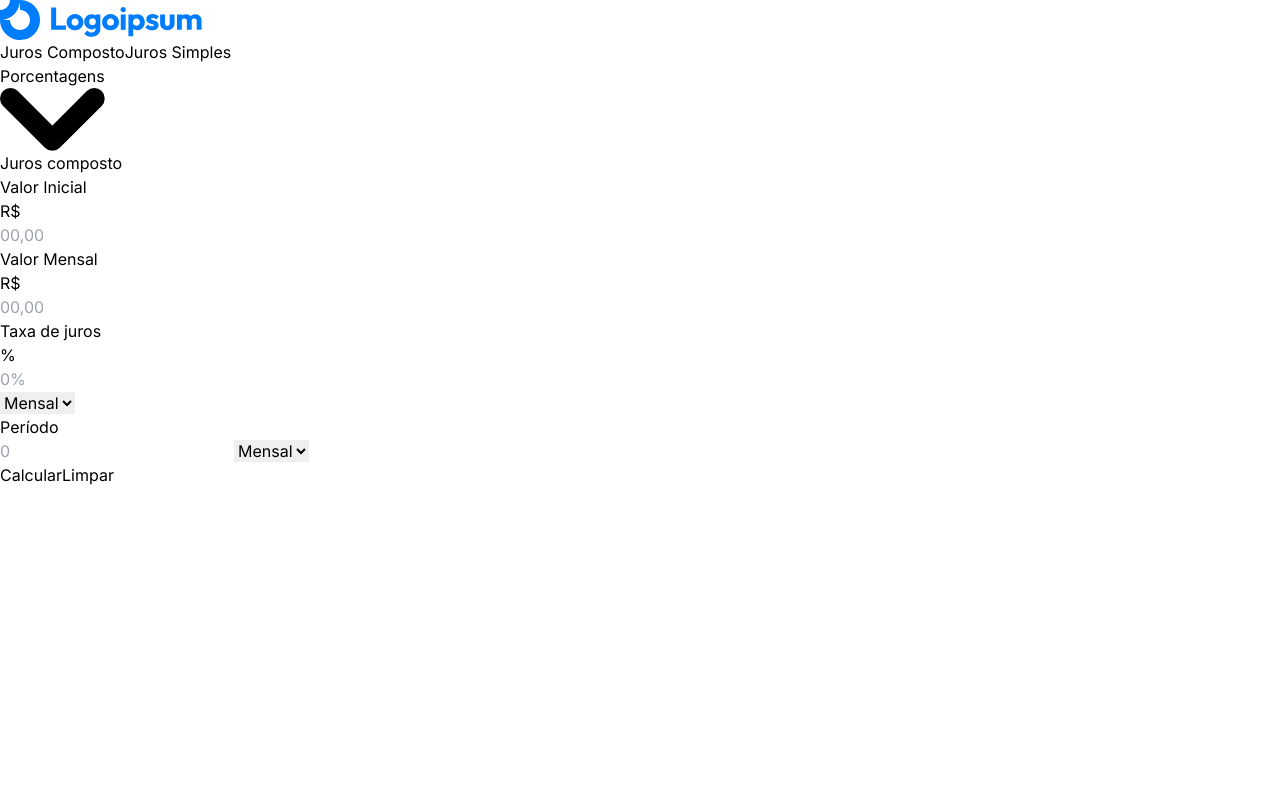
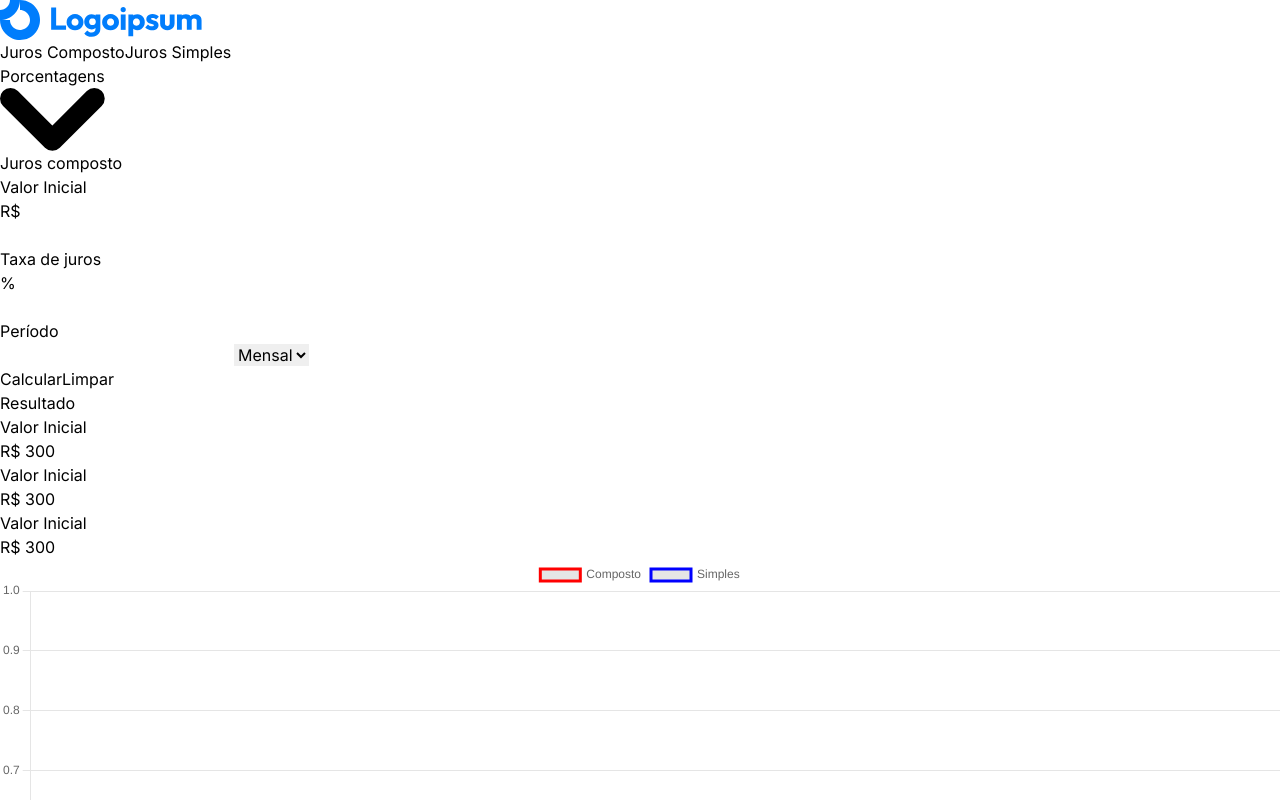
Before and after one commit to Matheus-Doerzbacher/juros_porcentagem, a Next.js app: page /composto in a window 1280 px wide. Shown: the top 800 px of the page. Built offline with nearby package versions, Linux system fonts and the light colour scheme.

Commit message:
Criado o grafico

```diff
--- a/src/app/composto/page.tsx
+++ b/src/app/composto/page.tsx
@@ -1,4 +1,5 @@
 "use client";
+import GraficoComposto from "@/components/graficoComposto";
 import HeaderCustom from "@/components/header";
 import { useState } from "react";
 
@@ -6,17 +7,31 @@ type MensalAnual = "mensal" | "anual";
 
 export default function CompostoPage() {
   const [valorInicial, setValorInicial] = useState<any>();
-  const [valorMensal, setValorMensal] = useState<any>();
   const [taxaJuros, setTaxaJuros] = useState<any>();
-  const [taxaJurosSelect, setTaxaJurosSelect] = useState<MensalAnual>("mensal");
   const [periodo, setPeriodo] = useState<any>();
   const [periodoSelect, setPeriodoSelect] = useState<MensalAnual>("mensal");
 
+  function calcularJurosCompostos() {
+    const C = parseFloat(valorInicial);
+    const i = parseFloat(taxaJuros) / 100;
+    var t = parseInt(periodo);
+
+    if (periodoSelect == "anual") {
+      t = t * 12;
+    }
+
+    // Calcular o montante usando a fórmula de juros compostos
+    const M = C * Math.pow(1 + i, t);
+
+    console.log("Montante acumulado:", M.toFixed(2));
+    return M; // Retorna o montante acumulado
+  }
+
+  // Exemplo de uso:
+
   function limpar() {
     setValorInicial("");
-    setValorMensal("");
     setTaxaJuros("");
-    setTaxaJurosSelect("mensal");
     setPeriodo("");
     setPeriodoSelect("mensal");
   }
@@ -47,35 +62,9 @@ export default function CompostoPage() {
                   type="number"
                   id="valor_mensal"
                   className="bg-gray-50 border border-gray-300 text-gray-900 text-sm rounded-lg focus:ring-blue-500 focus:border-blue-500 block w-full ps-10 p-2.5  "
-                  placeholder="00,00"
                 />
               </div>
             </div>
-            {/* INPUT - 1 */}
-            <div className="flex flex-col flex-1">
-              <label
-                htmlFor="valor_mensal"
-                className="block mb-2 text-sm font-medium text-gray-900 "
-              >
-                Valor Mensal
-              </label>
-              <div className="relative mb-6">
-                <div className="absolute inset-y-0 start-0 flex items-center ps-3.5 pointer-events-none">
-                  <span className="">R$</span>
-                </div>
-                <input
-                  value={valorMensal}
-                  onChange={(e) => setValorMensal(parseFloat(e.target.value))}
-                  type="number"
-                  id="valor_mensal"
-                  className="bg-gray-50 border border-gray-300 text-gray-900 text-sm rounded-lg focus:ring-blue-500 focus:border-blue-500 block w-full ps-10 p-2.5  "
-                  placeholder="00,00"
-                />
-              </div>
-            </div>
-          </div>
-          {/* LINHA - 2 */}
-          <div className="flex flex-col md:flex-row w-full gap-2 md:gap-10">
             {/* INPUT - 3 */}
             <div className="flex flex-col flex-1">
               <label
@@ -94,22 +83,9 @@ export default function CompostoPage() {
                     onChange={(e) => setTaxaJuros(e.target.value)}
                     type="number"
                     id="valor_mensal"
-                    className=" bg-gray-50 border border-gray-300 text-gray-900 text-sm rounded-l-md focus:ring-blue-500 focus:border-blue-500 block w-full ps-10 p-2.5  "
-                    placeholder="0%"
+                    className=" bg-gray-50 border border-gray-300 text-gray-900 text-sm rounded-md focus:ring-blue-500 focus:border-blue-500 block w-full ps-10 p-2.5  "
                   />
                 </div>
-                <select
-                  value={taxaJurosSelect}
-                  onChange={(e) =>
-                    setTaxaJurosSelect(e.target.value as MensalAnual)
-                  }
-                  name="taxa_juros_select"
-                  id="taxa_juros_select"
-                  className="bg-gray-50 border border-gray-300 text-gray-900 text-sm rounded-r-md p-2.5 h-[42px]"
-                >
-                  <option value="mensal">Mensal</option>
-                  <option value="anual">Anual</option>
-                </select>
               </div>
             </div>
             {/* INPUT - 4 */}
@@ -127,7 +103,6 @@ export default function CompostoPage() {
                   type="number"
                   id="valor_mensal"
                   className=" bg-gray-50 border border-gray-300 text-gray-900 text-sm rounded-l-md focus:ring-blue-500 focus:border-blue-500 block w-full p-2.5  "
-                  placeholder="0"
                 />
                 <select
                   value={periodoSelect}
@@ -144,8 +119,11 @@ export default function CompostoPage() {
               </div>
             </div>
           </div>
-          <div className="flex justify-between mt-10 md:mt-0">
-            <button className="px-7 py-3 bg-blue-500 hover:bg-blue-600 shadow-md text-white rounded-md">
+          <div className="flex gap-5 mt-10 md:mt-0">
+            <button
+              className="px-7 py-3 bg-blue-500 hover:bg-blue-600 shadow-md text-white rounded-md"
+              onClick={calcularJurosCompostos}
+            >
               Calcular
             </button>
             <button
@@ -157,6 +135,21 @@ export default function CompostoPage() {
           </div>
         </div>
       </div>
+      <div className="container flex flex-col mx-auto px-10 py-5 border gap-5 border-zinc-300 rounded-md">
+        <h3 className="font-bold text-xl text-blue-500">Resultado</h3>
+        <div className="flex justify-around">
+          {Array(1, 2, 4).map((_, i) => (
+            <div
+              key={i}
+              className="flex flex-col justify-center items-center border border-zinc-300 rounded-md px-10 py-5"
+            >
+              <h5 className="font-black text-zinc-600">Valor Inicial</h5>
+              <p className="font-bold text-red-700">R$ 300</p>
+            </div>
+          ))}
+        </div>
+        <GraficoComposto data1={[]} data2={[]} labels={[]} />
+      </div>
     </>
   );
 }
--- a/src/components/graficoComposto.tsx
+++ b/src/components/graficoComposto.tsx
@@ -48,17 +48,17 @@ export default function GraficoComposto({
         labels: labels,
         datasets: [
           {
-            label: "My first Graph",
+            label: "Composto",
             data: data1,
             fill: false,
-            borderColor: "rgba(255, 99, 132, 1)",
+            borderColor: "rgba(255, 0, 0, 1)",
             tension: 0.1,
           },
           {
-            label: "# of Votes",
+            label: "Simples",
             data: data2,
             fill: false,
-            borderColor: "rgba(255, 205, 86, 1)",
+            borderColor: "rgba(0, 0, 255, 1)",
             tension: 0.1,
           },
         ],
@@ -78,5 +78,5 @@ export default function GraficoComposto({
     };
   }, [data1, data2, labels]);
 
-  return <canvas ref={canvasRef} id="myChart"></canvas>;
+  return <canvas ref={canvasRef} id="myChart" className="p-10"></canvas>;
 }
```
